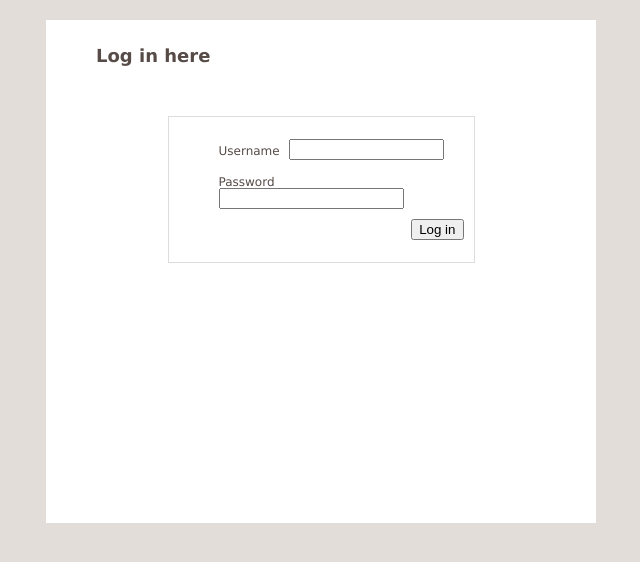
After one commit to yaowenqiang/php-mongo-demo, a PHP site: page /blog/session_handler/login.php in a window 1280 px wide. The commit adds this page. Shown: the top 562 px of the page, without its empty margins (319-959 px from the left). Run offline with PHP 8.4, Linux system fonts and the light colour scheme.

Commit message:
add  the user login demo code and some typo and bugfix

```diff
--- /dev/null
+++ b/blog/session_handler/login.php
@@ -0,0 +1,60 @@
+<?php
+$action = (!empty($_POST['login']) && ($_POST['login'] === 'Log in')) ? 'login' : 'show_form';
+switch ($action) {
+    case 'login':
+        require('session.php');
+        require('user.php');
+        $user = new user();
+        $username = $_POST['username'];
+        $password = $_POST['password'];
+        if ($user->authenticate($username,$password)) {
+            header('location:profile.php');
+            exit;
+        } else {
+            $errorMessage = 'username/password did not match.';
+            break;
+        }
+    case 'show_form':
+    default:
+        $errorMessage = NULL;
+        break;
+}
+?>
+<!doctype html>
+<html>
+    <head>
+        <meta http-equiv="content-type" content="text/html; charset=utf-8" />
+        <link rel='stylesheet' href='../style.css'>
+        <title>User login</title>
+    </head>
+    <body>
+        <div id='contentarea'>
+            <div id='innercontentarea'>
+                <h2>Log in here</h2>
+                <div id="login-box">
+                    <div class="inner">
+                        <form id="login" action="login.php" method='post' accept-charset='utf-8'>
+                            <ul>
+                                <?php if(isset($errorMessage)):?>
+                                <li><?php echo $errorMessage;?></li>
+                                <?php endif?>
+                                <li>
+                                    <label>Username</label>
+                                    <input class='textbox' tabindex='1' id="username" type="text" name="username" autocomplete='off'>
+                                </li>
+                                <li>
+                                    <label for="password">Password</label>
+                                    <input tabindex='2' id="password" type="password" name="password">
+                                </li>
+                                <li>
+                                <input type="submit" value="Log in" id='login-submit' tabindex='3' name='login'>
+                                </li>
+                                <li class="clear"></li>
+                            </ul>
+                        </form>
+                    </div>
+                </div>
+            </div>
+        </div>
+    </body>
+</html>
--- a/blog/style.css
+++ b/blog/style.css
@@ -56,3 +56,51 @@ div#comment-section form textarea[name=comment] {
 span.input-label{
     font-weight:bold;padding-right:10px;
 }
+div#login-box{
+    margin:50px auto 250px auto;
+    border:1px solid #ddd;
+    width:305px;
+}
+div#login-box div.inner { padding: 10px; }
+form#login ul { list-style:none;}
+form#login ul li { margin: 10px 0; }
+form#login ul li label {
+    float:left;
+    padding:6px 0 0 0;
+    width:70px;
+    display:block;
+    font-size:12px;
+    line-height:1;
+}
+form#login ul li input.textbox {
+    font-size:13px;
+    font-weight:normal;
+    width:147px;
+}
+form#login ul li input#login-submit  {
+    margin:0px 0 0 70px;
+    float:right;
+}
+ul.profile-list {
+    margin:15px 0 0 0;
+    list-style:none;
+    font-family:Arial,Sans-Serif;
+    font-size:13px;
+}
+ul.profile-list li {
+    padding:0 0 12px 0;
+
+}
+ur.profile-list span.field{
+    display:block;
+    float:left;
+    margin:3px 10px 0 0;
+    width:110px;
+}
+ul.profile-list span.value {
+    float:right;
+    width:330px;
+    padding:3px 7px;
+    background:#f7f5ed;
+    color:#666;
+}
```
Also changed, not shown: blog/session_handler/logout.php (added, +7 -0 lines), blog/session_handler/profile.php (added, +55 -0 lines), blog/session_handler/session.php (+5 -4 lines), blog/session_handler/user.php (+6 -7 lines).
